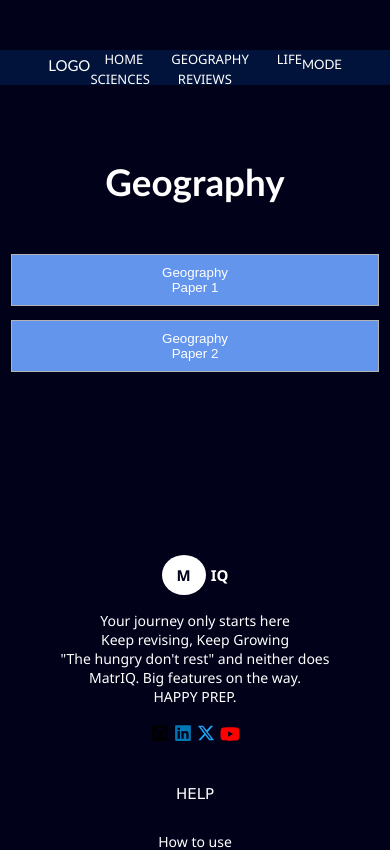
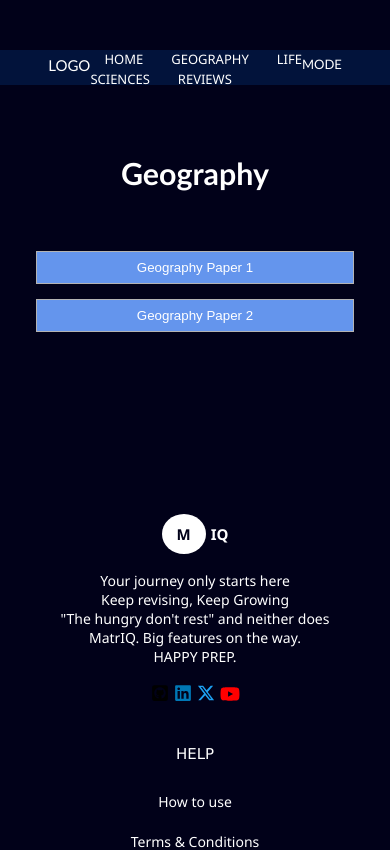
Before and after one commit to Mugwena14/MatrIQ, a React (Vite) app: page /Geo in a window 390 px wide. Shown: the top 850 px of the page. Built offline with nearby package versions, Linux system fonts and the light colour scheme.

Commit message:
Geo Q more responsiveness

```diff
--- a/src/Components/Geo.module.css
+++ b/src/Components/Geo.module.css
@@ -38,5 +38,19 @@
     text-align: center;
     margin-bottom: 50px;
     color: white;
-    font-size: 2.3rem;
+    font-size: 1.9rem;
 }
+
+@media(max-width: 760px){
+    .box button{
+        padding: 8px 110px;
+    }.paper{
+        margin-top: 60px;
+    }
+}
+
+@media(max-width: 395px){
+    .box button{
+        padding: 8px 100px;
+    }
+}
--- a/src/Components/GeoQ.jsx
+++ b/src/Components/GeoQ.jsx
@@ -6,7 +6,7 @@ const GeoQ = () => {
     return (
         <div className={styles.geoQ}>
             <div className={styles.boxQ}>
-                <h1>Geography</h1>
+                <h1>Geography Paper 1</h1>
                 <div className={styles.paperQ}>
                     <p><Link to='/'><button className={styles.generateQ}>Generate My Quiz</button></Link></p>
                     <p><Link to='/'><button>Geography NSC P1 Nov 2024</button></Link></p>
--- a/src/Components/GeoQ.module.css
+++ b/src/Components/GeoQ.module.css
@@ -59,7 +59,9 @@
     padding: 8px 115px;
     }.boxQ button{
     padding: 8px 80px;
-    }
+    }.boxQ h1{
+    font-size: 28px;
+}
 }
 
 @media(max-width: 395px){
@@ -67,5 +69,7 @@
     padding: 8px 105px;
     }.boxQ button{
     padding: 8px 70px;
+    }.boxQ h1{
+        font-size: 25px;
     }
 }
```
